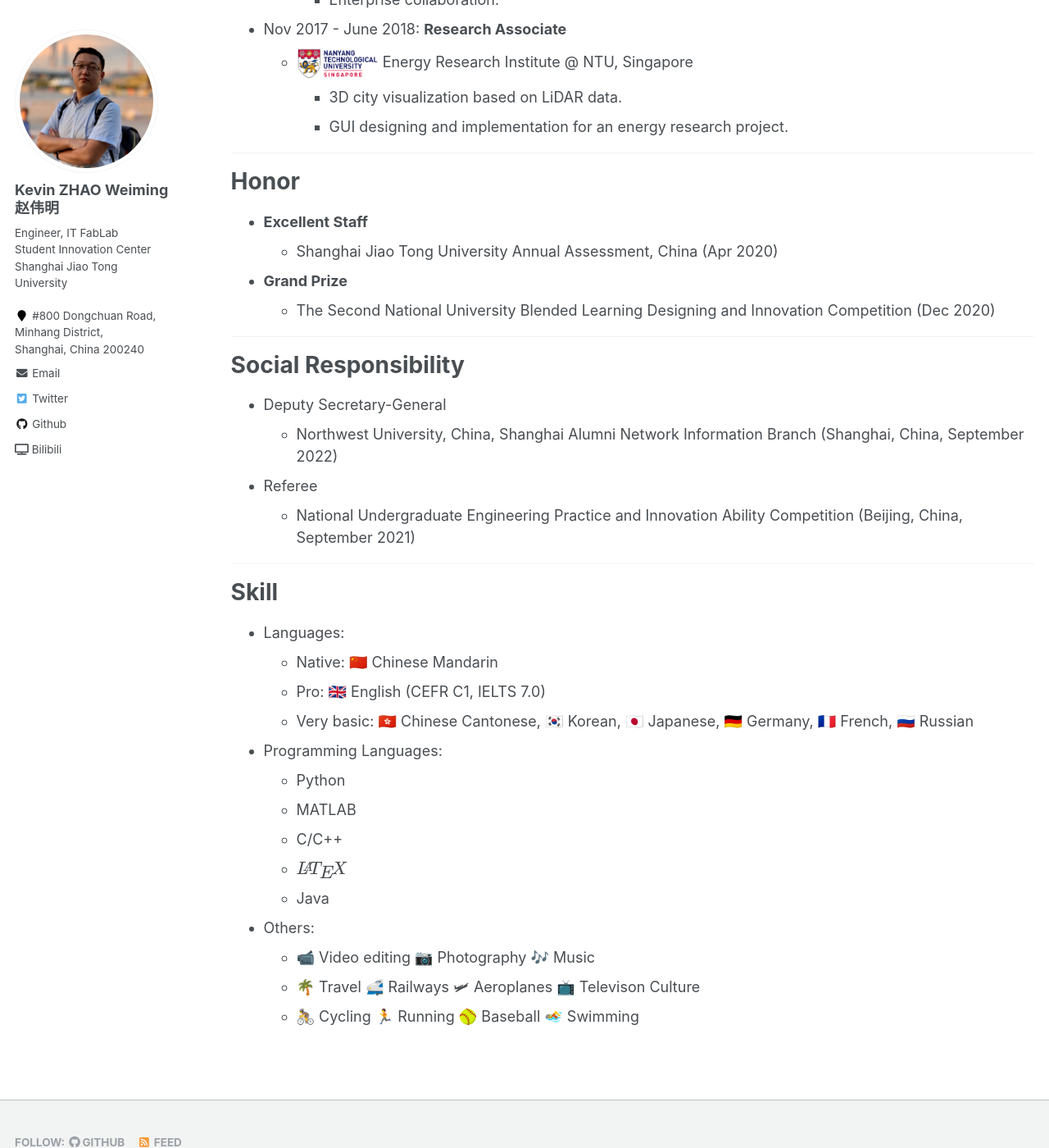
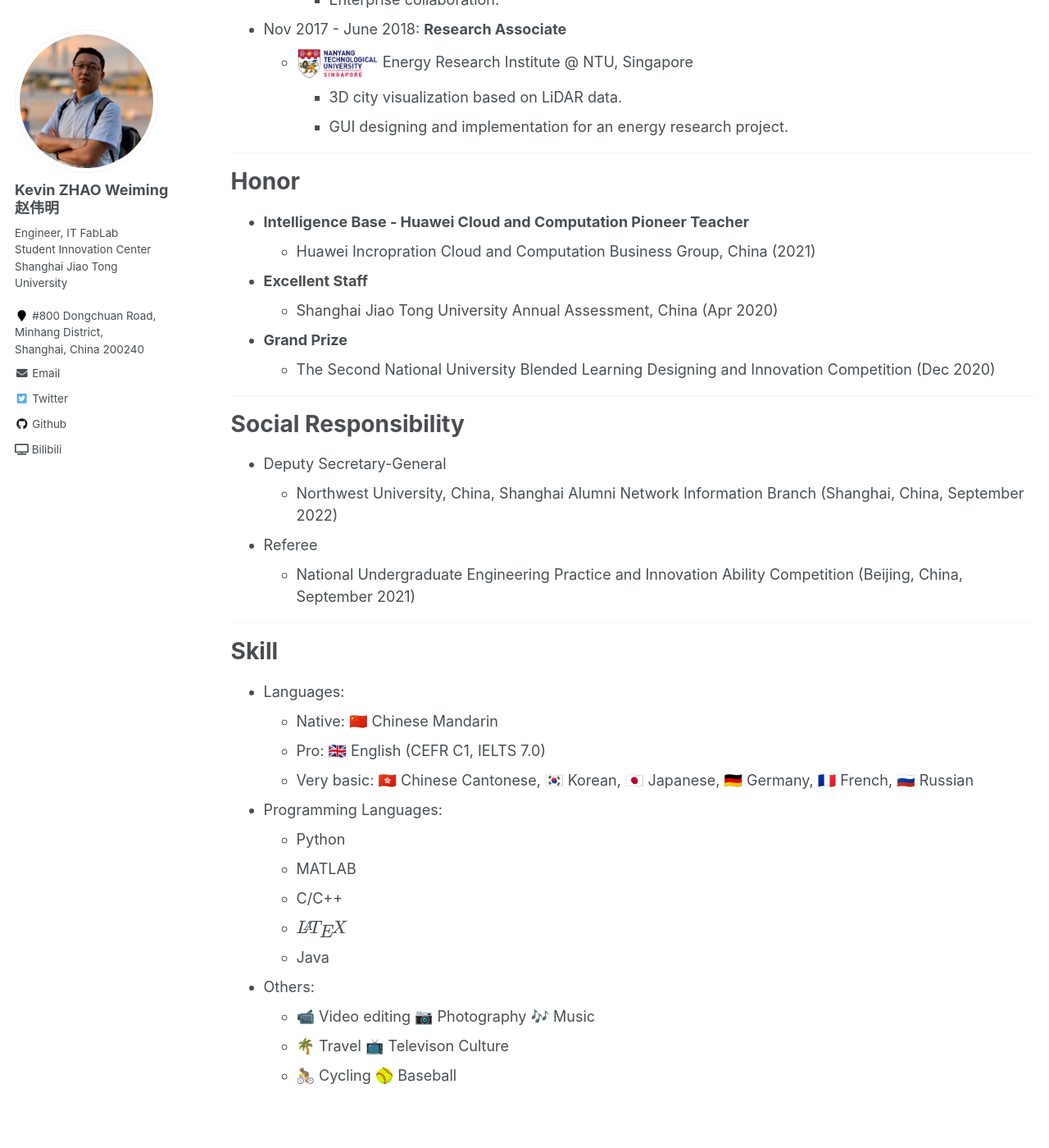
Before and after one commit to zwm0426/zwm0426.github.io, a Jekyll site: the page built from _pages/cv.md, in a window 1280 px wide and 1400 px high, scrolled down 811 px. Shown: the whole window at 82% size. Built offline with Jekyll 4.4.1, drawn with Linux system fonts in a browser that asks for light colours; formulas are drawn with MathJax 3; some of the changed lines change nothing that is shown.

Commit message:
Update cv.md

```diff
--- a/_pages/cv.md
+++ b/_pages/cv.md
@@ -41,6 +41,8 @@ Employment
 
 Honor
 ======
+* **Intelligence Base - Huawei Cloud and Computation Pioneer Teacher**
+  * Huawei Incropration Cloud and Computation Business Group, China (2021)
 * **Excellent Staff**
   * Shanghai Jiao Tong University Annual Assessment, China (Apr 2020)
 * **Grand Prize**
@@ -75,8 +77,14 @@ Skill
 
 * Others:
   * 📹 Video editing  📷 Photography  🎶 Music
+  * 🌴 Travel  📺 Televison Culture
+  * 🚴 Cycling 🥎 Baseball
+
+<!--
+  * Others:
+  * 📹 Video editing  📷 Photography  🎶 Music
   * 🌴 Travel  🚅 Railways  🛩 Aeroplanes  📺 Televison Culture
-  * 🚴 Cycling 🏃 Running  🥎 Baseball  🏊 Swimming
+  * 🚴 Cycling 🏃 Running  🥎 Baseball  🏊 Swimming -->
 
 <!-- Publications
 ======
```
